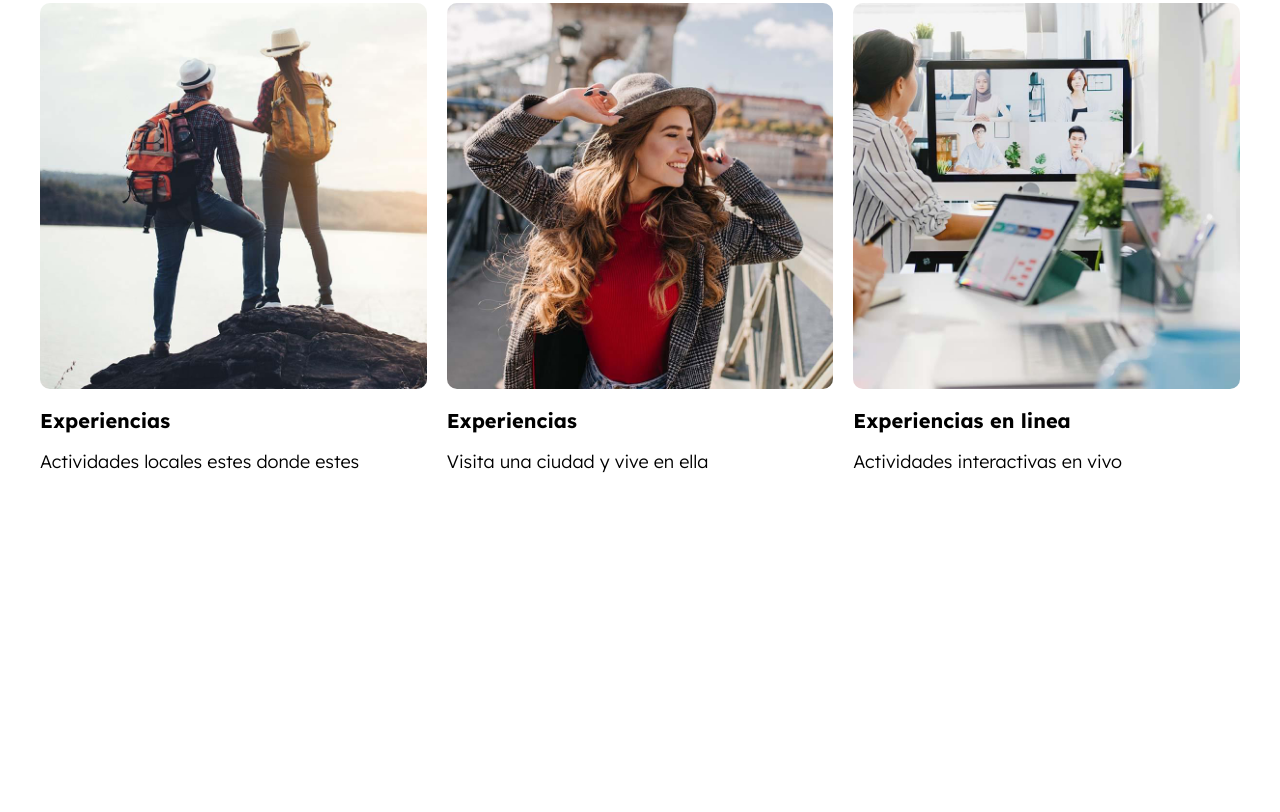
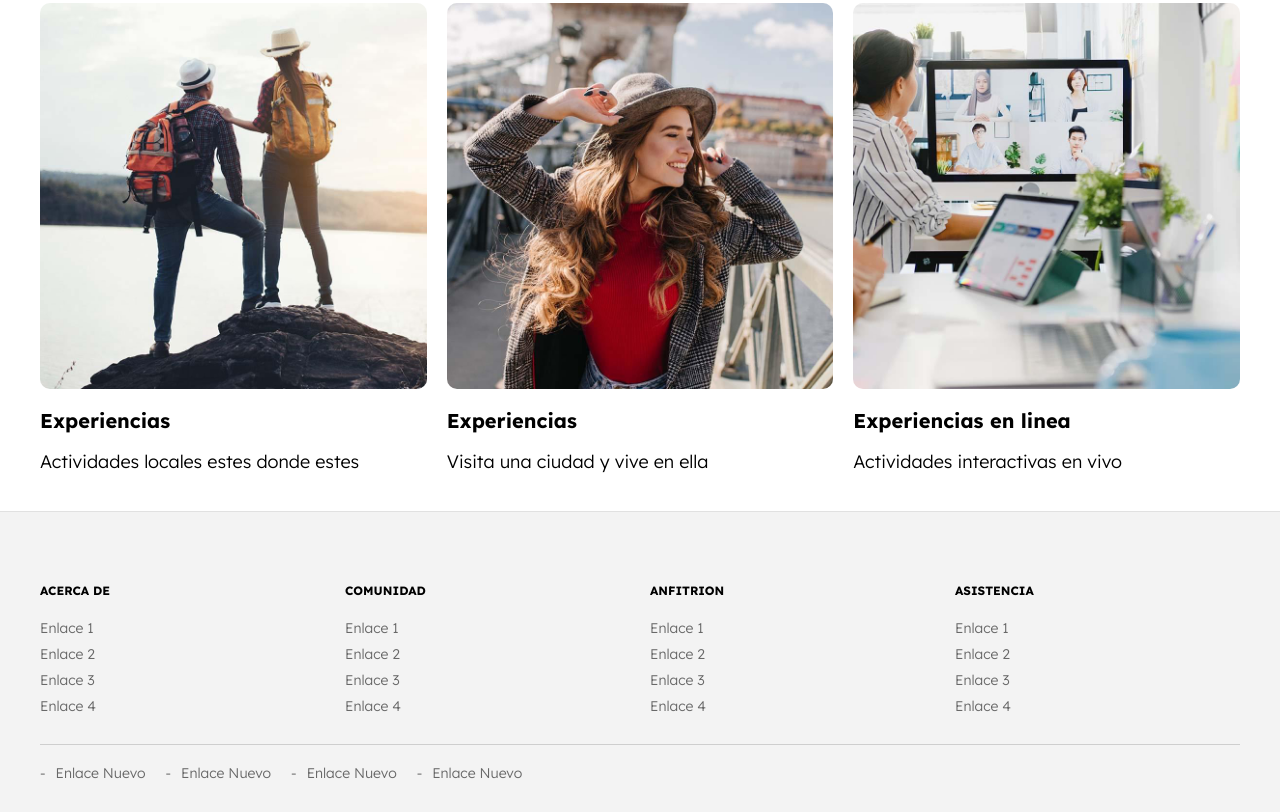
Before and after one commit to lynryunga/Airbnb, a website: page index.html in a window 1280 px wide. Shown: the part 2332-3144 px from the top of the page. Before the commit the page ends 2843 px from the top, so only its background shows below. Drawn offline with Linux system fonts and the light colour scheme.

Commit message:
Proyecto Airbnb con sass finalizado

```diff
--- a/index.html
+++ b/index.html
@@ -207,5 +207,62 @@
             </div>
         </div>
     </main>
+
+    <footer class="footer">
+        <div class="footer__grid contenedor">
+            <div class="footer_widget">
+                <h3 class="footer__heading">Acerca de</h3>
+
+                <nav class="menu">
+                    <a class="footer__enlace" href="#">Enlace 1</a>
+                    <a class="footer__enlace" href="#">Enlace 2</a>
+                    <a class="footer__enlace" href="#">Enlace 3</a>
+                    <a class="footer__enlace" href="#">Enlace 4</a>
+                </nav>
+            </div>
+
+            <div class="footer_widget">
+                <h3 class="footer__heading">Comunidad</h3>
+
+                <nav class="menu">
+                    <a class="footer__enlace" href="#">Enlace 1</a>
+                    <a class="footer__enlace" href="#">Enlace 2</a>
+                    <a class="footer__enlace" href="#">Enlace 3</a>
+                    <a class="footer__enlace" href="#">Enlace 4</a>
+                </nav>
+            </div>
+
+            <div class="footer_widget">
+                <h3 class="footer__heading">Anfitrion</h3>
+
+                <nav class="menu">
+                    <a class="footer__enlace" href="#">Enlace 1</a>
+                    <a class="footer__enlace" href="#">Enlace 2</a>
+                    <a class="footer__enlace" href="#">Enlace 3</a>
+                    <a class="footer__enlace" href="#">Enlace 4</a>
+                </nav>
+            </div>
+
+            <div class="footer_widget">
+                <h3 class="footer__heading">Asistencia</h3>
+
+                <nav class="menu">
+                    <a class="footer__enlace" href="#">Enlace 1</a>
+                    <a class="footer__enlace" href="#">Enlace 2</a>
+                    <a class="footer__enlace" href="#">Enlace 3</a>
+                    <a class="footer__enlace" href="#">Enlace 4</a>
+                </nav>
+            </div>
+        </div>
+
+        <div class="footer__barra contenedor">
+            <nav class="footer__barranav">
+                <a class="footer__enlace footer__enlace--barra" href="#">Enlace Nuevo</a>
+                <a class="footer__enlace footer__enlace--barra" href="#">Enlace Nuevo</a>
+                <a class="footer__enlace footer__enlace--barra" href="#">Enlace Nuevo</a>
+                <a class="footer__enlace footer__enlace--barra" href="#">Enlace Nuevo</a>
+            </nav>
+        </div>
+    </footer>
 </body>
 </html>
--- a/src/scss/app.scss
+++ b/src/scss/app.scss
@@ -1,3 +1,4 @@
 @use 'base';
 @use 'ui/header';
 @use 'ui/contenido';
+@use 'ui/footer';
```
Also changed, not shown: build/css/app.css, 1 other file.
